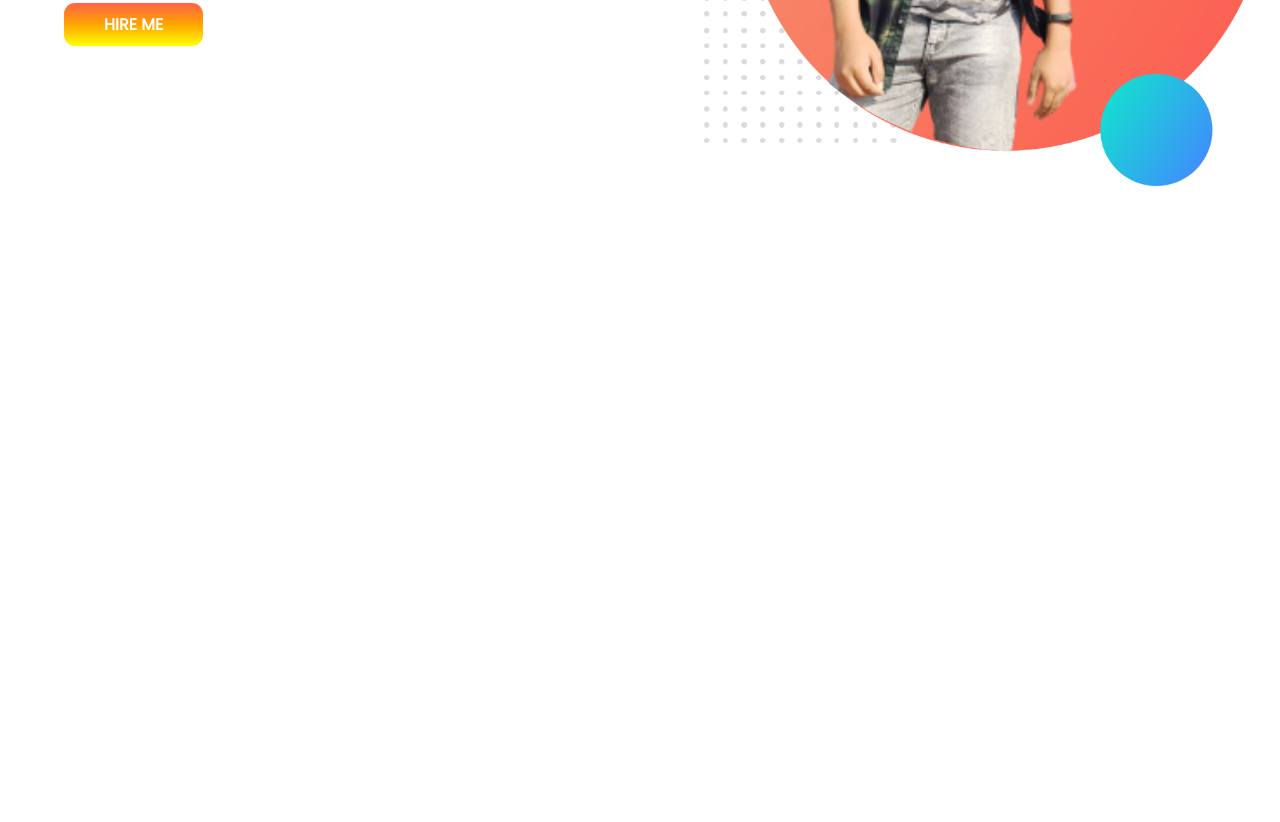
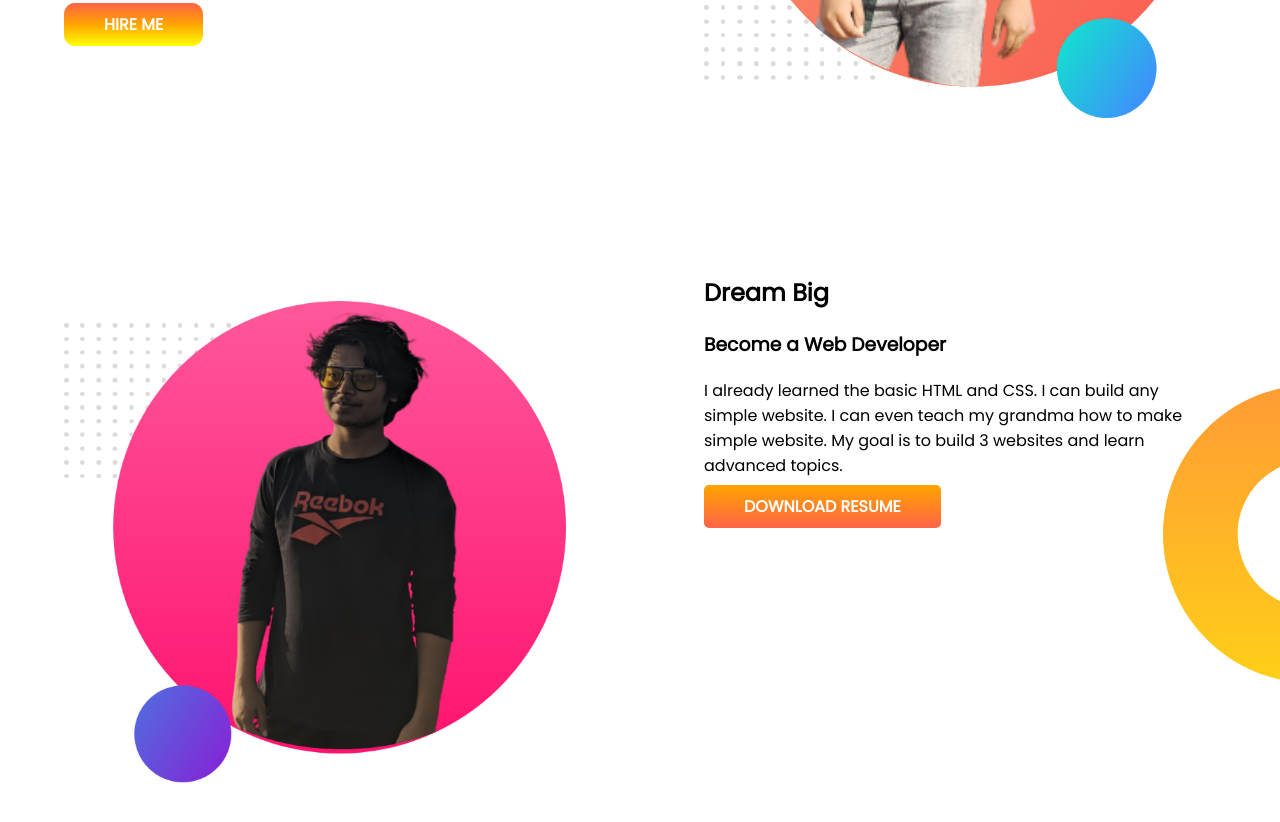
Before and after one commit to sasohan0/developer-portfolio1, a plain HTML site: page index.html in a window 1280 px wide. Shown: the part 426-1248 px from the top of the page. Before the commit the page ends 800 px from the top, so only its background shows below. Drawn offline with Linux system fonts and the light colour scheme.

Commit message:
added second section

```diff
--- a/index.html
+++ b/index.html
@@ -32,6 +32,19 @@
 
         <div class="half-width"><img src="/images/sohan.png" alt=""></div>
     </section>
+    <section class="dream-big">
+        <div class="half-width">
+            <img src="images/sohan2.png" alt="">
+        </div>
+        <div class="half-width">
+            <h2>Dream Big</h2>
+            <h3>Become a Web Developer</h3>
+            <p>I already learned the basic HTML and CSS. I can build any simple website. I can even teach my grandma how
+                to make simple
+                website. My goal is to build 3 websites and learn advanced topics.</p>
+            <a class="resume" target="blank" href="https://www.facebook.com/solihahmad.sohan">DOWNLOAD RESUME</a>
+        </div>
+    </section>
 </body>
 
 </html>
--- a/style.css
+++ b/style.css
@@ -11,10 +11,12 @@ h1{
 }
 section{
     display: flex;
+    margin-bottom: 130px;
 }
 .half-width{
    width: 50%;
    padding-left: 5%;
+   padding-right: 5%;
 }
 .half-width img{
  width: 98%;
@@ -33,3 +35,17 @@ section{
     background-repeat: no-repeat;
 
 }
+.resume{
+    text-decoration: none;
+    background-image: repeating-linear-gradient(orange,tomato);
+    padding: 10px 40px;
+    color: white;
+    font-weight: 700;
+    border-radius: 5px;
+}
+.dream-big{
+    background-image: url(images/dream-bg.png);
+    background-repeat: no-repeat;
+    background-position: right;
+    background-position-y: 130px;
+}
```
